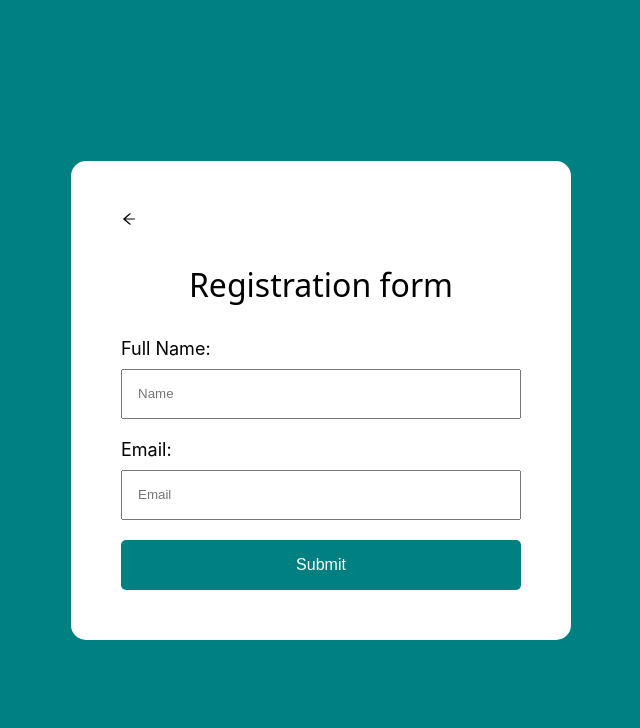
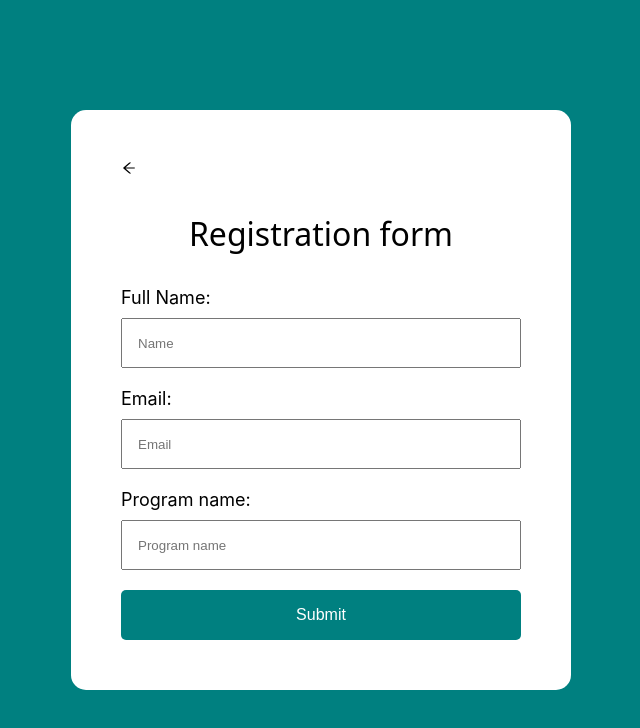
Before and after one commit to mutairibassam/mutairibassam.github.io, a Next.js app in the folder datum/: page /registration in a window 1280 px wide. Shown: the top 728 px of the page, without its empty margins (319-959 px from the left). Built offline with nearby package versions, Linux system fonts and the light colour scheme.

Commit message:
UPDATE: add program name field

```diff
--- a/datum/pages/registration.tsx
+++ b/datum/pages/registration.tsx
@@ -26,6 +26,15 @@ export default function Registration() {
               </div>
 
               <input placeholder="Email" className={styles.field_input}></input>
+
+              <div className={styles.category}>
+                <label>Program name:</label>
+              </div>
+              <input
+                placeholder="Program name"
+                className={styles.field_input}
+              ></input>
+
               <div>
                 <button className={styles.submit}>Submit</button>
               </div>
```
